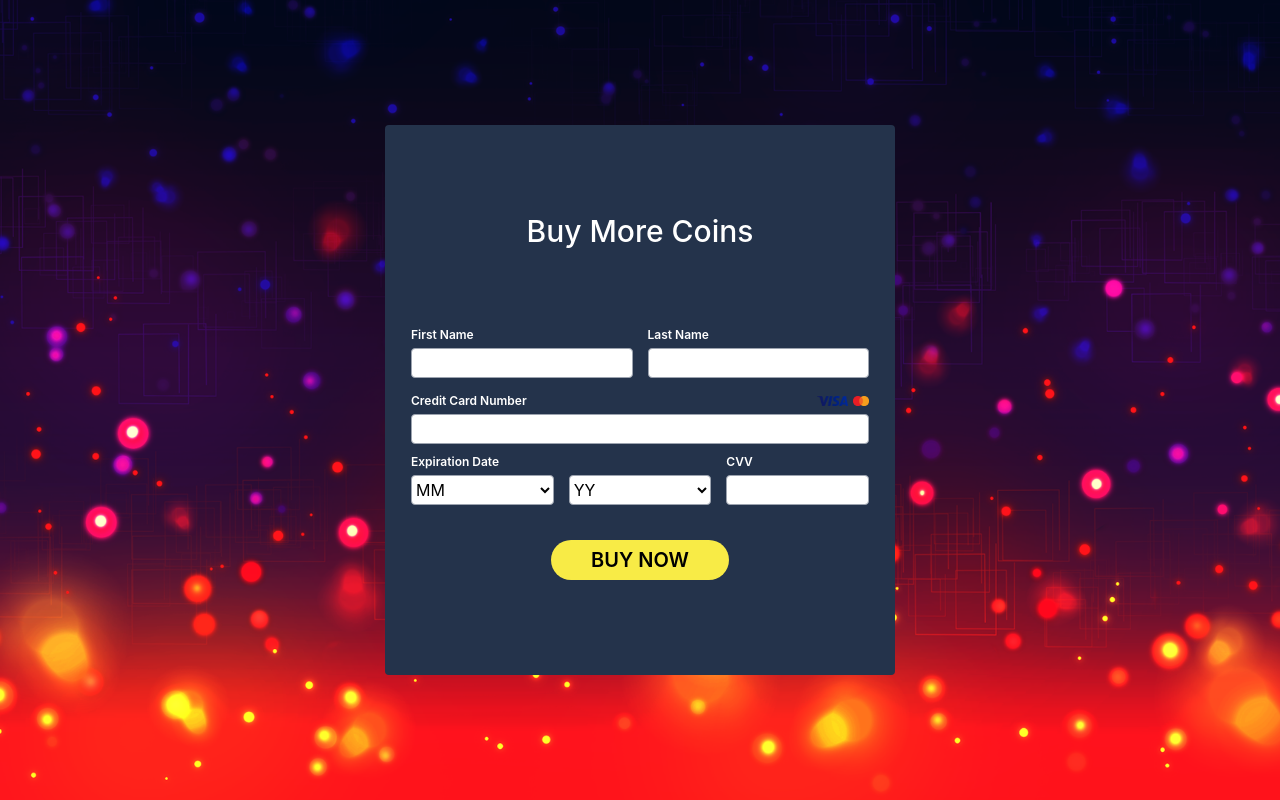
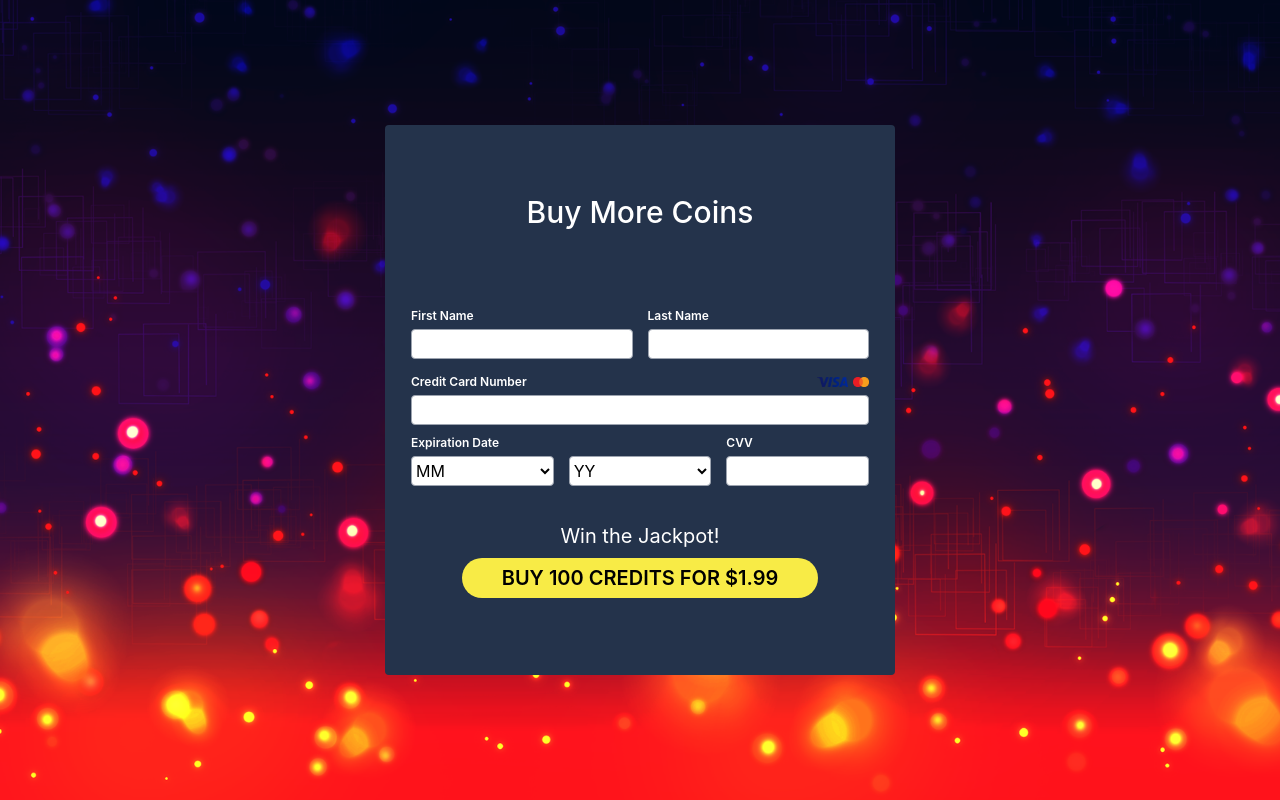
Before and after one commit to Michael-ot/slotsite, a React (Create React App) app: page /buy-coins in a window 1280 px wide. Built offline with nearby package versions, Linux system fonts and the light colour scheme.

Commit message:
Update to app

```diff
--- a/src/Pages/Suscribe.jsx
+++ b/src/Pages/Suscribe.jsx
@@ -227,11 +227,12 @@ const Suscribe = () => {
                 ></img>
               </button>
             ) : ( */}
+            <p className="text-center text-[20px] text-white mt-[20px]">Win the Jackpot!</p>
             <button
               type="submit"
-              className=" block bg-[#F8EB46] px-[40px] py-[5px] text-[20px]  rounded-full mx-auto text-black font-semibold uppercase mt-[20px]"
+              className=" block bg-[#F8EB46] px-[40px] py-[5px] text-[20px]  rounded-full mx-auto text-black font-semibold uppercase mt-[7px]"
             >
-              BUY NOW
+              Buy 100 credits for $1.99
             </button>
             {/* // )} */}
           </div>
```
Also changed, not shown: 7 other files (tests, documents, lock files or other folders).
